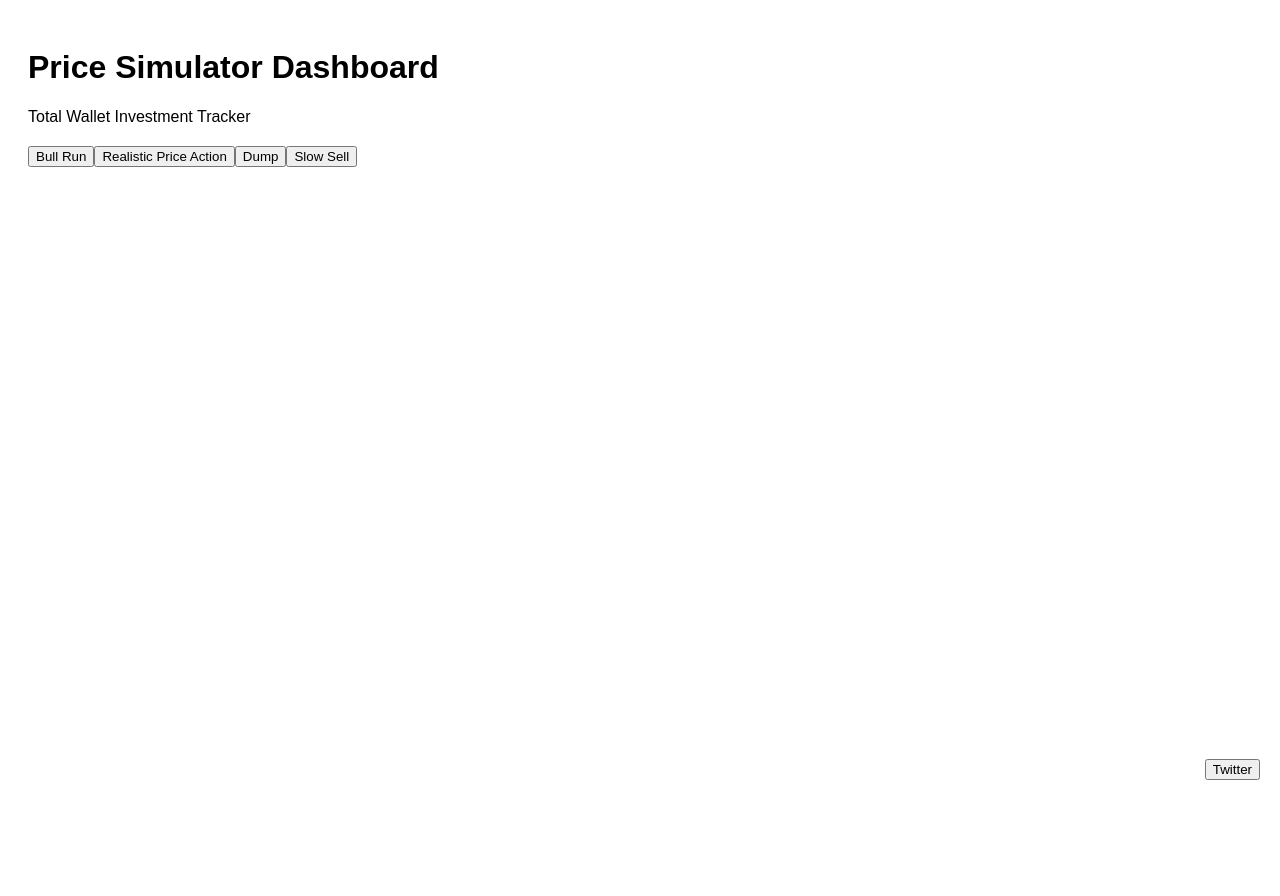
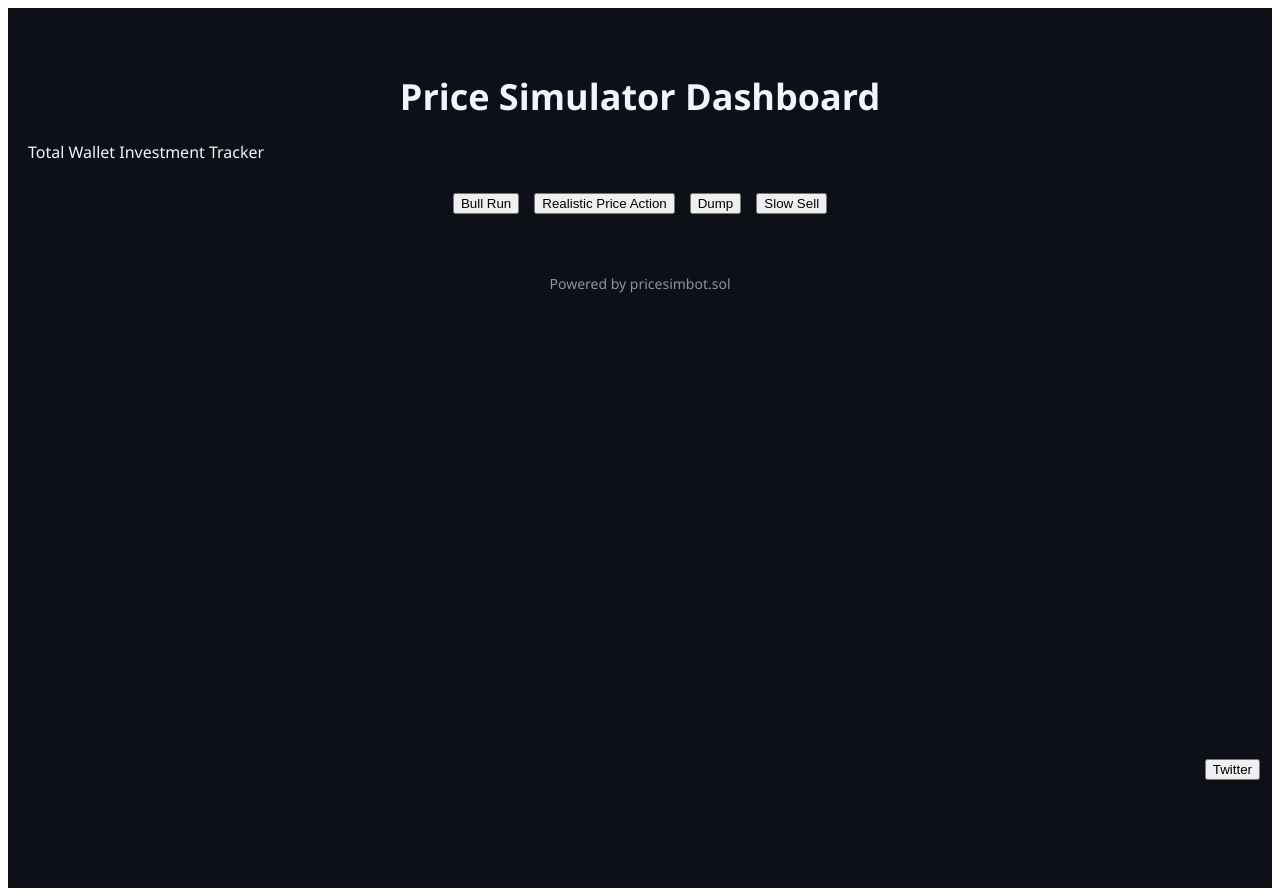
Before and after one commit to pricesimbot/psb-ui, a React (Create React App) app: page / in a window 1280 px wide. Before the commit the page ends 800 px from the top, so only its background shows below. Built offline with nearby package versions, Linux system fonts and the light colour scheme.

Commit message:
Styled dashboard with branding and dark theme

```diff
--- a/src/pages/Dashboard.js
+++ b/src/pages/Dashboard.js
@@ -8,17 +8,48 @@ import WalletTracker from '../components/WalletTracker';
 import FloatingTwitterButton from '../components/FloatingTwitterButton';
 
 const Dashboard = () => {
+  const containerStyle = {
+    backgroundColor: '#0d1117',
+    color: '#f0f6fc',
+    minHeight: '100vh',
+    padding: '40px 20px',
+    fontFamily: 'Segoe UI, Tahoma, Geneva, Verdana, sans-serif',
+  };
+
+  const titleStyle = {
+    fontSize: '36px',
+    fontWeight: 'bold',
+    marginBottom: '20px',
+    textAlign: 'center',
+  };
+
+  const buttonContainerStyle = {
+    display: 'flex',
+    gap: '15px',
+    justifyContent: 'center',
+    flexWrap: 'wrap',
+    marginTop: '30px',
+  };
+
+  const poweredByStyle = {
+    textAlign: 'center',
+    marginTop: '60px',
+    fontSize: '14px',
+    color: '#8b949e',
+  };
+
   return (
-    <div style={{ padding: 20, fontFamily: 'Arial' }}>
-      <h1>Price Simulator Dashboard</h1>
+    <div style={containerStyle}>
+      <h1 style={titleStyle}>Price Simulator Dashboard</h1>
       <WalletTracker />
-      <div style={{ marginTop: 20 }}>
+      <div style={buttonContainerStyle}>
         <BullRunButton />
         <RealisticPriceActionButton />
         <DumpButton />
         <SlowSellButton />
       </div>
       <FloatingTwitterButton />
+      <div style={poweredByStyle}>Powered by pricesimbot.sol</div>
     </div>
   );
 };
```
Also changed, not shown: 1 other file (tests, documents, lock files or other folders).
